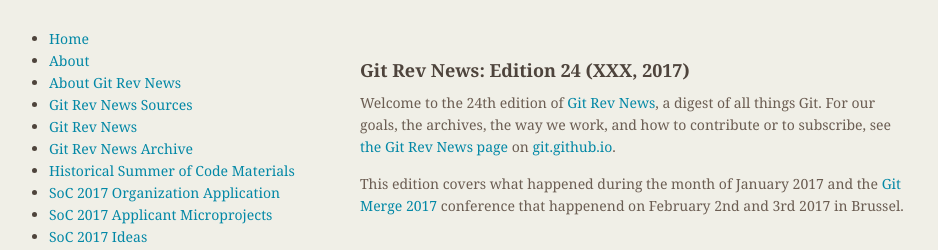
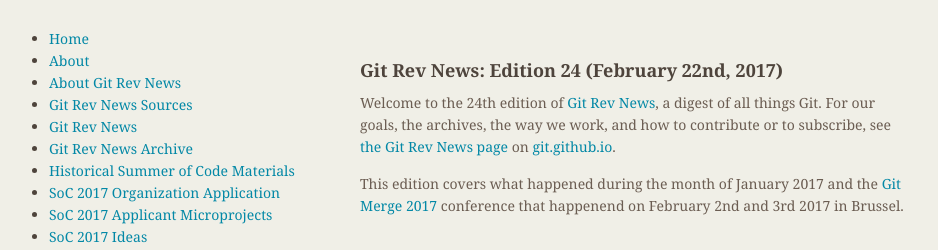
Before and after one commit to git/git.github.io, a Jekyll site: the page built from rev_news/drafts/edition-24.md, in a window 1280 px wide and 900 px high. Shown: the top 250 px of the window, without its empty margins (174-1112 px from the left). Built offline with Jekyll 4.4.1, drawn with Linux system fonts in a browser that asks for light colours.

Commit message:
rn-24: set publication date to February 22nd

```diff
--- a/rev_news/drafts/edition-24.md
+++ b/rev_news/drafts/edition-24.md
@@ -1,13 +1,13 @@
 ---
-title: Git Rev News Edition 24 (XXX, 2017)
+title: Git Rev News Edition 24 (February 22nd, 2017)
 layout: default
-date: 2017-02-15 12:06:51 +0100
+date: 2017-02-22 12:06:51 +0100
 author: chriscool
 categories: [news]
 navbar: false
 ---
 
-## Git Rev News: Edition 24 (XXX, 2017)
+## Git Rev News: Edition 24 (February 22nd, 2017)
 
 Welcome to the 24th edition of [Git Rev News](https://git.github.io/rev_news/rev_news/),
 a digest of all things Git. For our goals, the archives, the way we work, and how to contribute or to
```
